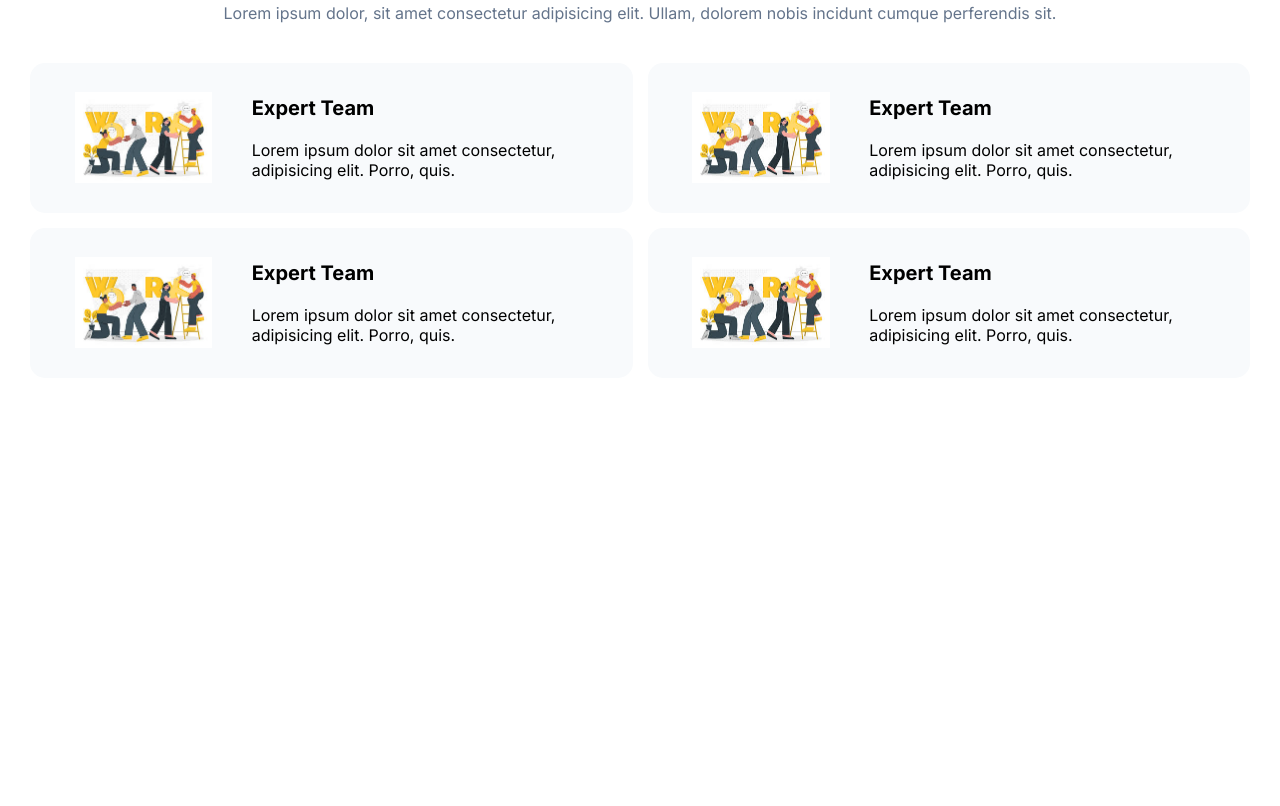
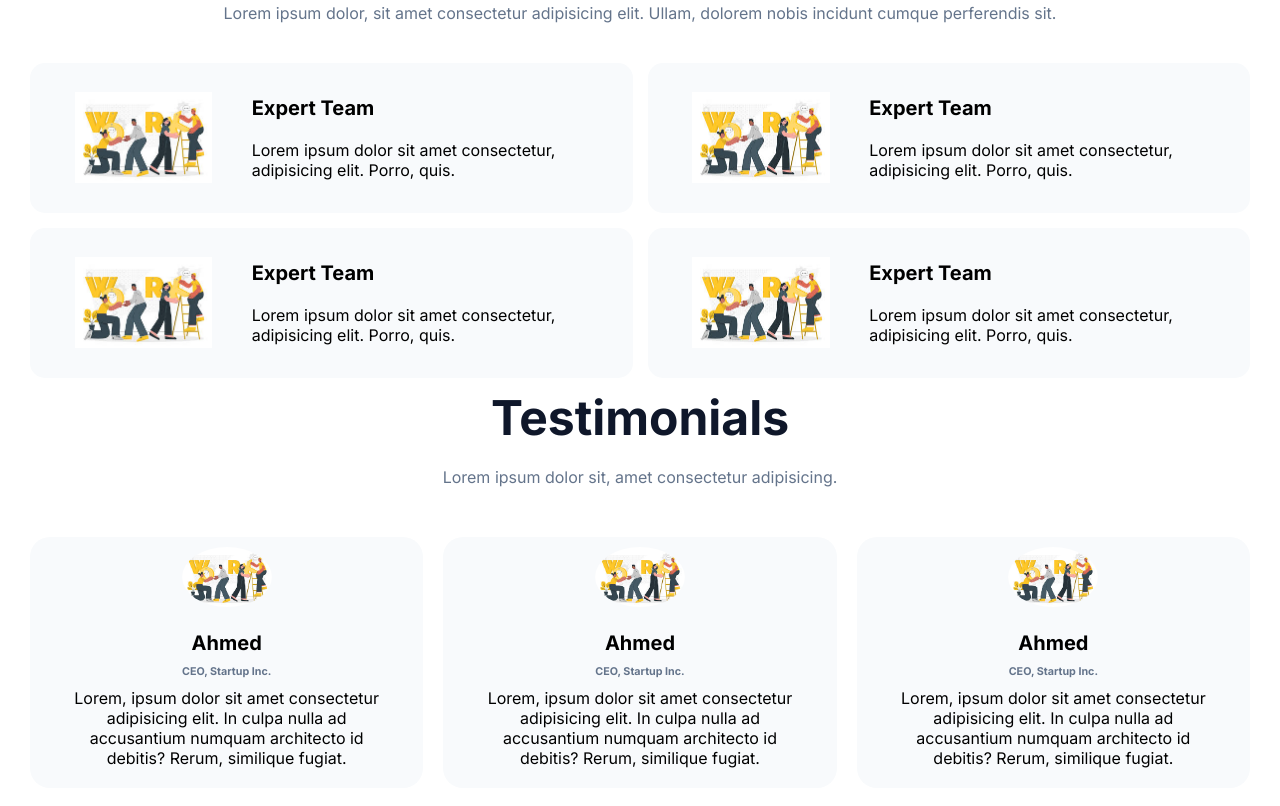
Before and after one commit to ahmed-moatemed/TechNova, a plain HTML site: page index.html in a window 1280 px wide. Shown: the part 1896-2702 px from the top of the page. Before the commit the page ends 2284 px from the top, so only its background shows below. Drawn offline with Linux system fonts and the light colour scheme.

Commit message:
finish Testimonials section

```diff
--- a/index.html
+++ b/index.html
@@ -136,6 +136,32 @@
     </div>
   </section>
 
+  <!-- Testimonials -->
+  <section class="testimonials section">
+    <h3 class="section-title">Testimonials</h3>
+    <p class="section-desc">Lorem ipsum dolor sit, amet consectetur adipisicing.</p>
+    <div class="persons">
+      <div class="person">
+        <img src="./images/hero.jfif" alt="">
+        <h4>Ahmed</h4>
+        <h6>CEO, Startup Inc.</h6>
+        <p>Lorem, ipsum dolor sit amet consectetur adipisicing elit. In culpa nulla ad accusantium numquam architecto id debitis? Rerum, similique fugiat.</p>
+      </div>
+      <div class="person">
+        <img src="./images/hero.jfif" alt="">
+        <h4>Ahmed</h4>
+        <h6>CEO, Startup Inc.</h6>
+        <p>Lorem, ipsum dolor sit amet consectetur adipisicing elit. In culpa nulla ad accusantium numquam architecto id debitis? Rerum, similique fugiat.</p>
+      </div>
+      <div class="person">
+        <img src="./images/hero.jfif" alt="">
+        <h4>Ahmed</h4>
+        <h6>CEO, Startup Inc.</h6>
+        <p>Lorem, ipsum dolor sit amet consectetur adipisicing elit. In culpa nulla ad accusantium numquam architecto id debitis? Rerum, similique fugiat.</p>
+      </div>
+    </div>
+  </section>
+
   <script>
     const menuBtn = document.querySelector('.menu-toggle');
     const navLinks = document.querySelector('.nav-links');
--- a/style.css
+++ b/style.css
@@ -272,37 +272,49 @@ main .hero-image img{
   width: 90%;
 }
 
+.testimonials .persons{
+  display: grid;
+  grid-template-columns: repeat(3, 1fr);
+  /* column-gap: 15px; */
+  gap: 20px;
+}
 
-@media (max-width: 431px) {
+.persons .person{
+  margin: 10px 0;
+  background: var(--background);
+  text-align: center;
+  border-radius: 20px;
+  transition: transform .3s ease, box-shadow .3s ease;
+}
 
-  main{
-    flex-direction: column;
-    justify-content: center;
-  }
-  main .hero-content{
-    width: 90%;
-  }
+.persons .person:hover {
+  transform: translateY(-5px);
+  box-shadow: 0 10px 25px rgba(0,0,0,0.08);
+}
 
-  .about .about-our{
-    flex-direction: column;
-  }
+.persons .person img{
+  max-width: 90px;
+  border-radius: 50%;
+  margin: 10px 0;
+}
 
-  .about .about-our img{
-    width: 90%;
-  }
-  .about .about-our .about-content{
-    width: 90%;
-    margin-top: 10px;
-  }
+.persons .person h4{
+  margin: 10px 0;
+  font-size: 20px;
+}
 
-  .choose-us .features{
-    grid-template-columns: 1fr;
-  }
+.persons .person h6{
+  margin: 10px 0;
+  color: var(--text-muted);
+}
 
-  .choose-us > h3{
-    font-size: 40px;
-  }
+.persons .person p{
+  text-align: center;
+  width: 80%;
+  margin: 0 auto 20px;
+  margin-bottom: 20px;
 }
+
 
 @media (max-width: 768px) {
 
@@ -337,4 +349,44 @@ main .hero-image img{
     cursor: pointer;
     z-index: 1000;
   }
+
+  .testimonials .persons{
+    grid-template-columns: auto auto;
+  }
 }
+
+
+@media (max-width: 431px) {
+
+  main{
+    flex-direction: column;
+    justify-content: center;
+  }
+  main .hero-content{
+    width: 90%;
+  }
+
+  .about .about-our{
+    flex-direction: column;
+  }
+
+  .about .about-our img{
+    width: 90%;
+  }
+  .about .about-our .about-content{
+    width: 90%;
+    margin-top: 10px;
+  }
+
+  .choose-us .features{
+    grid-template-columns: 1fr;
+  }
+
+  .choose-us > h3{
+    font-size: 40px;
+  }
+
+  .testimonials .persons{
+    grid-template-columns: auto;
+  }
+}
```
